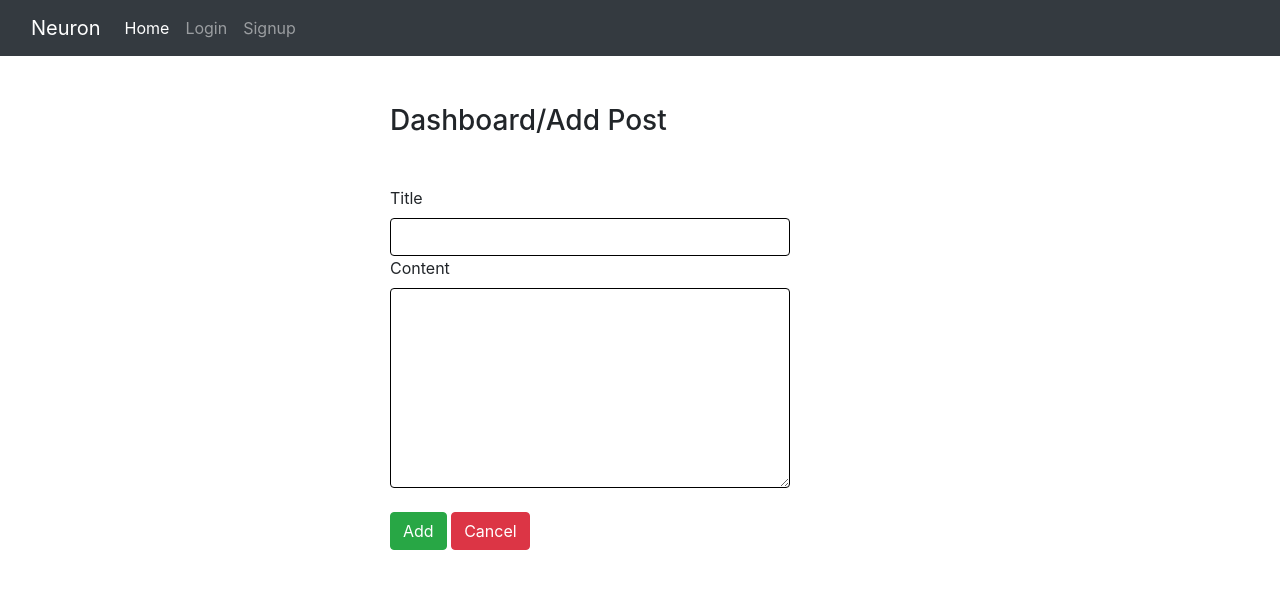
After one commit to 01PrathamS/blog_application_with_neurelo, a Flask app: page /posts/add_post/1 in a window 1280 px wide. The commit adds this page. Shown: the top 589 px of the page. Run offline with Flask 3, Linux system fonts and the light colour scheme; parts of the project's set-up code (start-up, migrations or seed data) failed here and were passed over; some libraries are stand-ins or nearby versions.

```diff
--- a/blueprints/authentication/authentication.py
+++ b/blueprints/authentication/authentication.py
@@ -18,7 +18,6 @@ def login():
             session['user_id'] = user_data['user_id']
             session['username'] = user_data['username']
             session['email'] = user_data['email']
-            # return f"you are ok {session['username']}"
             return redirect(url_for('posts.get_posts_by_user_id',user_id=session['user_id']))
         else: ## if there is no match found return with message
             return render_template("login.html", message="User does not exist")
--- a/blueprints/posts/posts.py
+++ b/blueprints/posts/posts.py
@@ -10,5 +10,34 @@ def get_posts_by_user_id(user_id):
     select = models.PostsSelectInput.from_dict({"$scalars": True, "$related": True})
     filter = models.PostsWhereInput.from_dict({"user_id": {"equals": int(user_id)}})
     filter.__fields_set__.remove('content')
-    response = posts_api.find_posts(select, filter)
-    return jsonify(response.to_dict())
+    posts = posts_api.find_posts(select, filter)
+    # return jsonify(response.to_dict())
+    return render_template('my_posts.html', posts=posts.to_dict()['data'])
+
+@posts.route('/add_post/<user_id>', methods=['POST', 'GET'])
+def add_post_by_user_id(user_id):
+    if request.method == 'POST':
+        title = request.form['title']
+        content = request.form['content']
+        if session['user_id']:
+            post_input = models.PostsCreateInput(title=title, content=content, posts_users_ref={"connect":{"user_id":int(user_id)}})
+            posts_api.create_one_posts(post_input)
+            return redirect(url_for('posts.get_posts_by_user_id', user_id=session['user_id']))
+        else:
+            return redirect(url_for('authentication.login'))
+    return render_template('add_post.html')
+
+@posts.route('edit_post/<post_id>', methods=['POST', 'GET'])
+def edit_post_by_post_id(post_id):
+    if request.method == 'POST':
+        title = request.form['title']
+        content = request.form['content']
+        if session['user_id']:
+            post_input = models.PostsUpdateInput.from_dict({"title":title, "content":content})
+            posts_api.update_posts_by_post_id(str(post_id), post_input)
+            return redirect(url_for('posts.get_posts_by_user_id', user_id=session['user_id']))
+        else:
+            return redirect(url_for('authentication.login'))
+    else:
+        post = posts_api.find_posts_by_post_id((post_id), select=models.PostsSelectInput(title=True, content=True))
+        return render_template('edit_post.html', post=post.to_dict()['data'], post_id=post_id)
--- /dev/null
+++ b/blueprints/posts/templates/add_post.html
@@ -0,0 +1,26 @@
+<!DOCTYPE html>
+<html lang="en">
+<head>
+    <meta charset="UTF-8">
+    <meta name="viewport" content="width=device-width, initial-scale=1.0">
+    <title>Add Post</title>
+    <link href="https://stackpath.bootstrapcdn.com/bootstrap/4.5.2/css/bootstrap.min.css" rel="stylesheet">
+</head>
+<body>
+    {% include 'navbar.html' %}
+    <div  style="width: 500px; margin: auto;">
+        <h3 class="text-black my-5">Dashboard/Add Post</h3>
+        <form action="{{ url_for('posts.add_post_by_user_id', user_id=session['user_id']) }}" method="post" novalidate>
+            <div>
+                <label for="title" class="text-black">Title</label>
+                <input type="text" name="title" id="title" class="form-control" style="width: 80%;border-color: black;" required>
+                <label for="content" class="text-black">Content</label>
+                <textarea name="content" id="content" class="form-control" style="width: 80%;border-color: black;height: 200px;" required></textarea>
+            </div>
+            <br>
+            <input type="submit" value="Add" class="btn btn-success">
+            <a href="{{ url_for('posts.get_posts_by_user_id', user_id=session['user_id']) }}" class="btn btn-danger">Cancel</a>
+        </form>
+    </div>
+</body>
+</html>
--- a/templates/navbar.html
+++ b/templates/navbar.html
@@ -12,7 +12,7 @@
 
           {% if 'username' in session %}
             <li class="nav-item">
-                <a class="nav-link" href="#">{{ session['username'] }}</a>
+                <a class="nav-link" href="{{ url_for('posts.get_posts_by_user_id', user_id=session['user_id']) }}">{{ session['username'] }}</a>
             </li>
           {% endif %}
 
```
Also changed, not shown: blueprints/posts/templates/edit_post.html (added, +26 -0 lines), blueprints/posts/templates/my_posts.html (+70 -0 lines).
